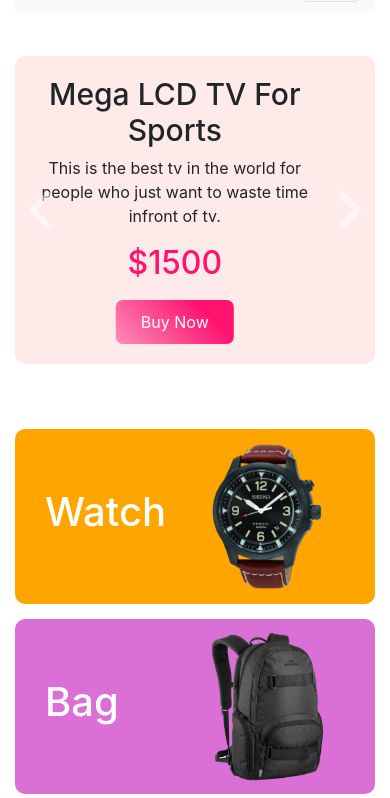
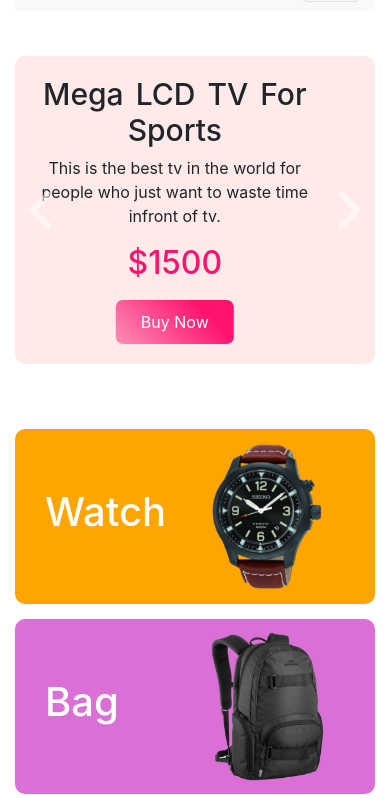
Before and after one commit to jobayer11/panda-commerce, a plain HTML site: page index.html in a window 390 px wide. Shown: the part 46-844 px from the top of the page. Drawn offline with Linux system fonts and the light colour scheme; a script that the page names is missing.

Commit message:
Update media.css

```diff
--- a/css/media.css
+++ b/css/media.css
@@ -20,6 +20,7 @@
 	}
 	.s_t_content h1{
     	font-size: 30px;
+	word-spacing: 4px;
 	}
 	.slider_button{
 		left: 0px;
```
